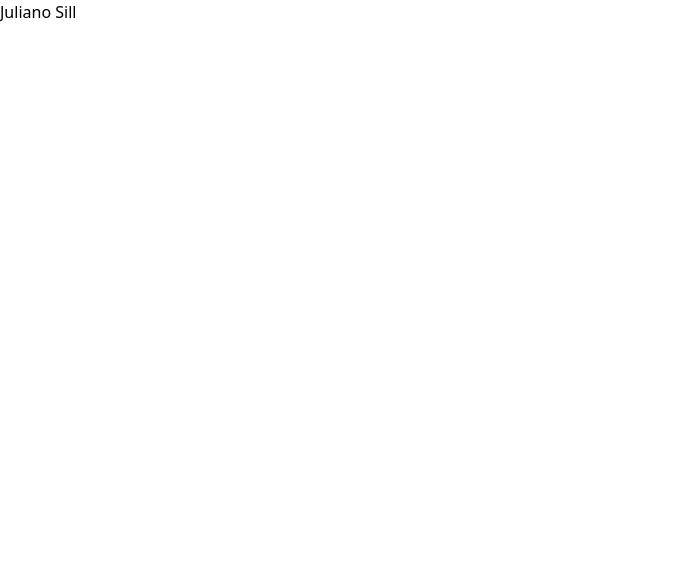
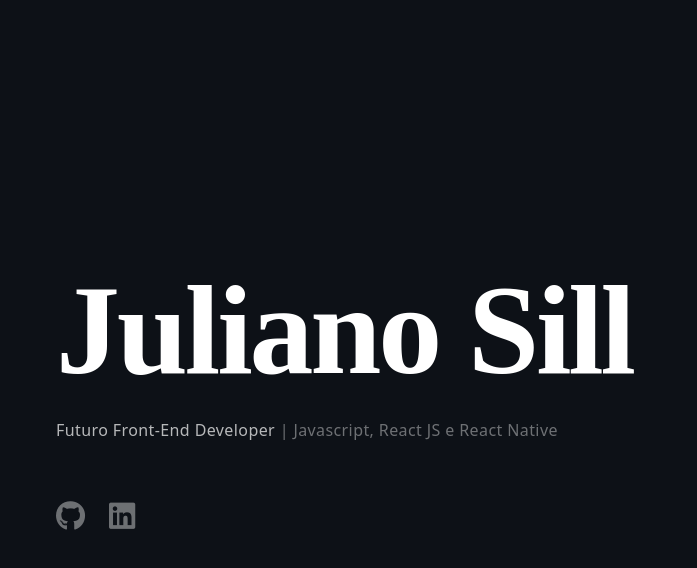
Before and after one commit to julianosill/julianosill.github.io, a website: page index.html in a window 1280 px wide. Shown: the whole page, without its empty margins (0-697 px from the left). Drawn offline with Linux system fonts and the light colour scheme.

Commit message:
insert content and set classes

```diff
--- a/index.html
+++ b/index.html
@@ -4,12 +4,18 @@
     <meta charset="UTF-8">
     <meta http-equiv="X-UA-Compatible" content="IE=edge">
     <meta name="viewport" content="width=device-width, initial-scale=1.0">
-    <title>Juliano Sill | Futuro Desenvolvedor Front-End</title>
+    <title>Juliano Sill | Futuro Desenvolvedor Front-End | Javascript, React JS e React Native</title>
     <link href="/dist/output.css" rel="stylesheet">
+    <script src="https://kit.fontawesome.com/0efe768c8e.js" crossorigin="anonymous"></script>
 </head>
-<body>
-
-    <h1 class="">Juliano Sill</h1>
-
+<body class="h-screen bg-[#0d1117] px-14 flex items-center">
+    <div>
+        <h1 class="text-9xl font-bold text-white tracking-tight font-['Overpass']">Juliano Sill</h1>
+        <div class="mt-6 tracking-wide text-white/70">Futuro Front-End Developer <span class="font-light text-white/40">| Javascript, React JS e React Native</span></div>
+        <section class="text-3xl text-white/40 mt-14">
+            <a class="hover:text-white mr-4" href="https://github.com/julianosill" target="_blank" title="Confira meu perfil no GitHub"><i class="fa-brands fa-github"></i></a>
+            <a class="hover:text-white" href="https://www.linkedin.com/in/julianosill" target="_blank" title="Confira meu perfil no LinkedIn"><i class="fa-brands fa-linkedin"></i></a>
+        </section>
+    </div>
 </body>
 </html>
--- a/src/input.css
+++ b/src/input.css
@@ -1,3 +1,5 @@
 @tailwind base;
 @tailwind components;
 @tailwind utilities;
+
+@import url('https://fonts.googleapis.com/css2?family=Overpass:wght@700&display=swap');
```
Also changed, not shown: dist/output.css.
